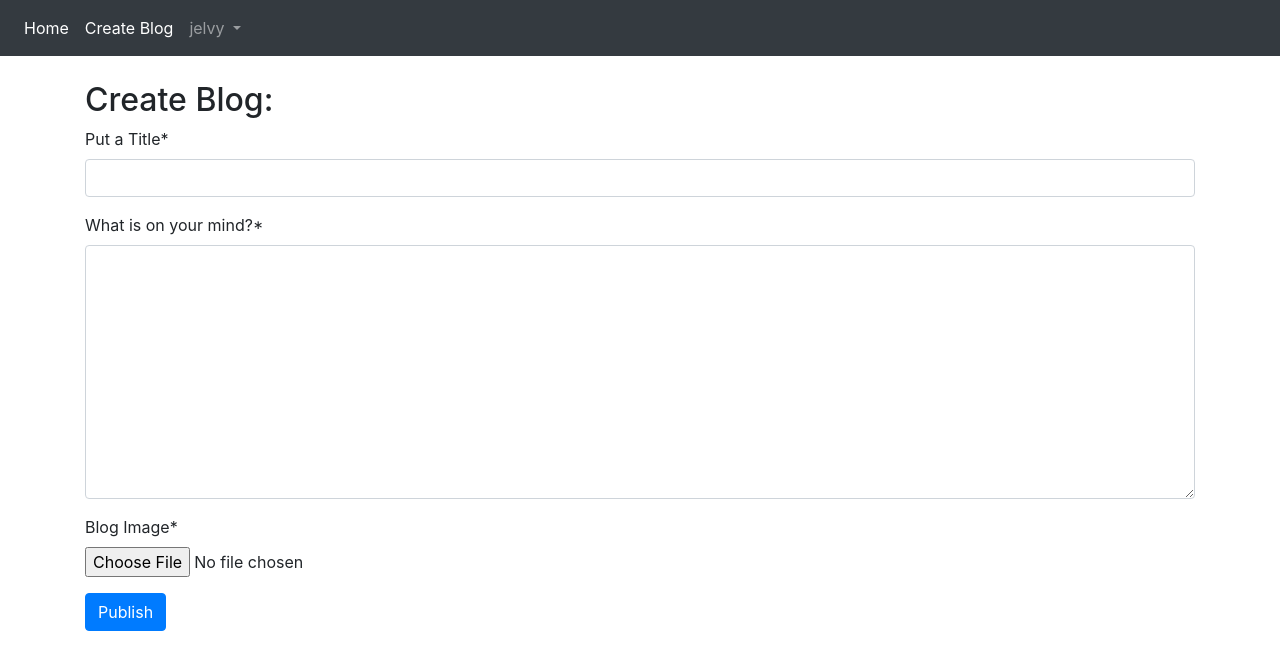
After one commit to erictumuti/django-blog-app, a Django app: page /blog/write/ in a window 1280 px wide. The commit adds this page. Shown: the top 670 px of the page. Run offline with Django 3.2, Linux system fonts and the light colour scheme; a user stored in the database is signed in; some libraries are stand-ins or nearby versions.

Commit message:
create blog page and view the details of the blog on the read more

```diff
--- a/App_Blog/models.py
+++ b/App_Blog/models.py
@@ -11,6 +11,9 @@ class Blog(models.Model):
     publish_date = models.DateTimeField(auto_now_add=True)
     update_date = models.DateTimeField(auto_now=True)
 
+    class Meta:
+        ordering = ['-publish_date']
+
     def __str__(self):
         return self.blog_title
 
@@ -20,6 +23,12 @@ class Comment(models.Model):
     comment = models.TextField()
     comment_date = models.DateTimeField(auto_now_add=True)
 
+    class Meta:
+        ordering = ['-comment_date']
+
+    def __str__(self):
+        return self.comment
+
 class Likes(models.Model):
     blog = models.ForeignKey(Blog, on_delete=models.CASCADE, related_name='liked_blog')
     user = models.ForeignKey(User, on_delete=models.CASCADE, related_name='liker_user')
--- a/App_Blog/urls.py
+++ b/App_Blog/urls.py
@@ -4,5 +4,7 @@ from . import views
 app_name = 'App_Blog'
 
 urlpatterns = [
- path('', views.blog_list, name='blog_list')
+ path('', views.BlogList.as_view(), name='blog_list'),
+ path('write/', views.CreateBlog.as_view(), name='create_blog'),
+ path('details/<slug:slug>', views.blog_details, name='blog_details'),
 ]
--- a/App_Blog/views.py
+++ b/App_Blog/views.py
@@ -1,5 +1,34 @@
-from django.shortcuts import render
+from django.shortcuts import render, HttpResponseRedirect
+from django.views.generic import CreateView, UpdateView, ListView, DetailView, TemplateView, DeleteView
+from App_Blog.models import Blog, Comment, Likes
+from django.urls import reverse, reverse_lazy
+from django.contrib.auth.decorators import login_required
+from django.contrib.auth.mixins import LoginRequiredMixin
+import uuid
 
 # Create your views here.
 def blog_list(request):
-    return render(request, 'App_Blog/blog_list.html')
+    return render(request, 'App_Blog/blog_list.html', context={})
+
+class BlogList(ListView):
+    context_object_name = 'blogs'
+    model = Blog
+    template_name = 'App_Blog/blog_list.html'
+
+
+class CreateBlog(LoginRequiredMixin, CreateView):
+    model = Blog
+    template_name = 'App_Blog/create_blog.html'
+    fields = ('blog_title', 'blog_content', 'blog_image')
+
+    def form_valid(self, form):
+        blog_obj = form.save(commit=False)
+        blog_obj.author = self.request.user
+        title = blog_obj.blog_title
+        blog_obj.slug = title.replace(" ","-") + "-" + str(uuid.uuid4())
+        blog_obj.save()
+        return HttpResponseRedirect(reverse('index'))
+
+def blog_details(request, slug):
+    blog = Blog.objects.get(slug=slug)
+    return render(request, 'App_Blog/blog_details.html', context={'blog':blog})
--- /dev/null
+++ b/templates/App_Blog/create_blog.html
@@ -0,0 +1,12 @@
+{% extends 'base.html' %}
+{% load crispy_forms_tags %}
+{% block title %} create {% endblock %}
+
+{% block body_block %}
+<h2>Create Blog:</h2>
+<form method="post" enctype="multipart/form-data">
+  {{ form|crispy }}
+  {% csrf_token %}
+  <button type="submit" class="btn btn-primary">Publish</button>
+</form>
+{% endblock %}
--- /dev/null
+++ b/templates/App_Blog/edit_blog.html
@@ -0,0 +1,6 @@
+{% extends 'base.html' %}
+{% block title %} Edit {% endblock %}
+
+{% block body_block %}
+
+{% endblock %}
--- /dev/null
+++ b/templates/App_Blog/my_blogs.html
@@ -0,0 +1,6 @@
+{% extends 'base.html' %}
+{% block title %} My Blogs {% endblock %}
+
+{% block body_block %}
+
+{% endblock %}
--- a/templates/base.html
+++ b/templates/base.html
@@ -18,6 +18,9 @@
         <li class="navbar-item active">
             <a class="nav-link" href="{% url 'index' %}">Home</a>
         </li>
+        <li class="navbar-item active">
+            <a class="nav-link" href="{% url 'App_Blog:create_blog' %}">Create Blog</a>
+        </li>
         <div class="nav-item dropdown">
           <a class="nav-link dropdown-toggle" id="navbardrop" data-toggle="dropdown" href="#">
                {{ user.username }}
@@ -27,11 +30,12 @@
             <a href="{% url 'App_Login:logout' %}" class="dropdown-item">Logout</a>
           </div>
         </div>
+
         {% else %}
-        <li class="navbar-item">
+        <li class="navbar-item active">
             <a class="nav-link" href="{% url 'App_Login:signup' %}">Sign up</a>
         </li>
-        <li class="navbar-item">
+        <li class="navbar-item active">
             <a class="nav-link" href="{% url 'App_Login:signin' %}">Sign in</a>
         </li>
         {% endif %}
```
Also changed, not shown: App_Blog/templatetags/custom_filters.py (added, +7 -0 lines), templates/App_Blog/blog_details.html (added, +17 -0 lines), templates/App_Blog/blog_list.html (+16 -1 lines), App_Blog/templatetags/__init__.py (added), db.sqlite3, media/blog_images/christoph-theisinger--C3r2Oy41KA-unsplash.jpg (added), media/blog_images/mahesh-gupta-Pe41jdFXxTg-unsplash.jpg (added), media/blog_images/pexels-maksim-goncharenok-4823233.jpg (added).
